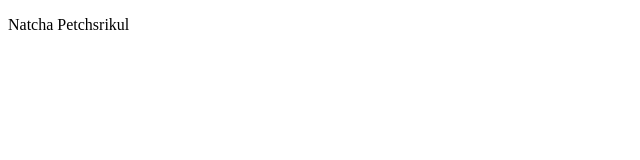
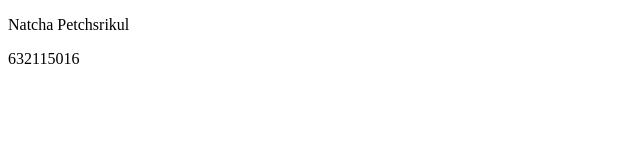
Before and after one commit to Ayitce/LAB3-3, a plain HTML site: page profile.html in a window 1280 px wide. Shown: the full height of the page, 0-640 px from the left. Drawn offline with Linux system fonts and the light colour scheme.

Commit message:
Add my information

```diff
--- a/profile.html
+++ b/profile.html
@@ -3,7 +3,7 @@
 <body>
 
 <p>Natcha Petchsrikul</p>
-
+<p>632115016</p>
 
 </body>
 </html>
```
